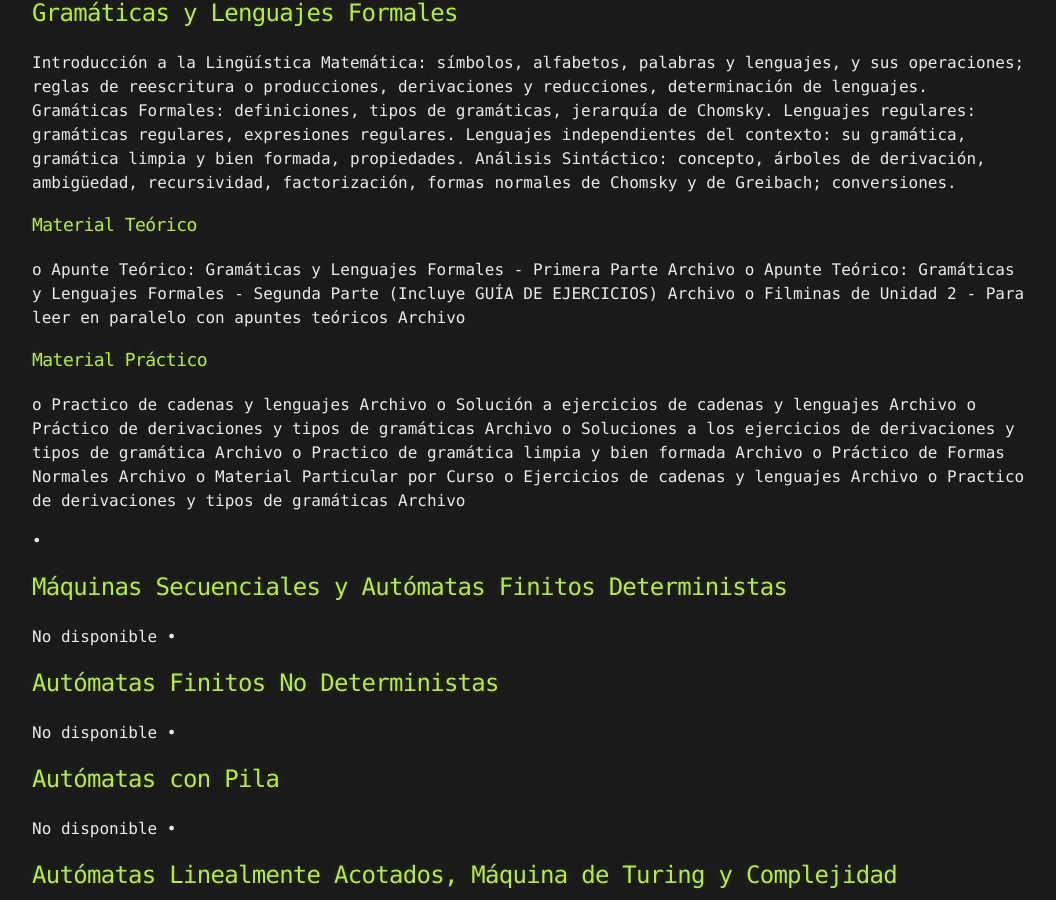
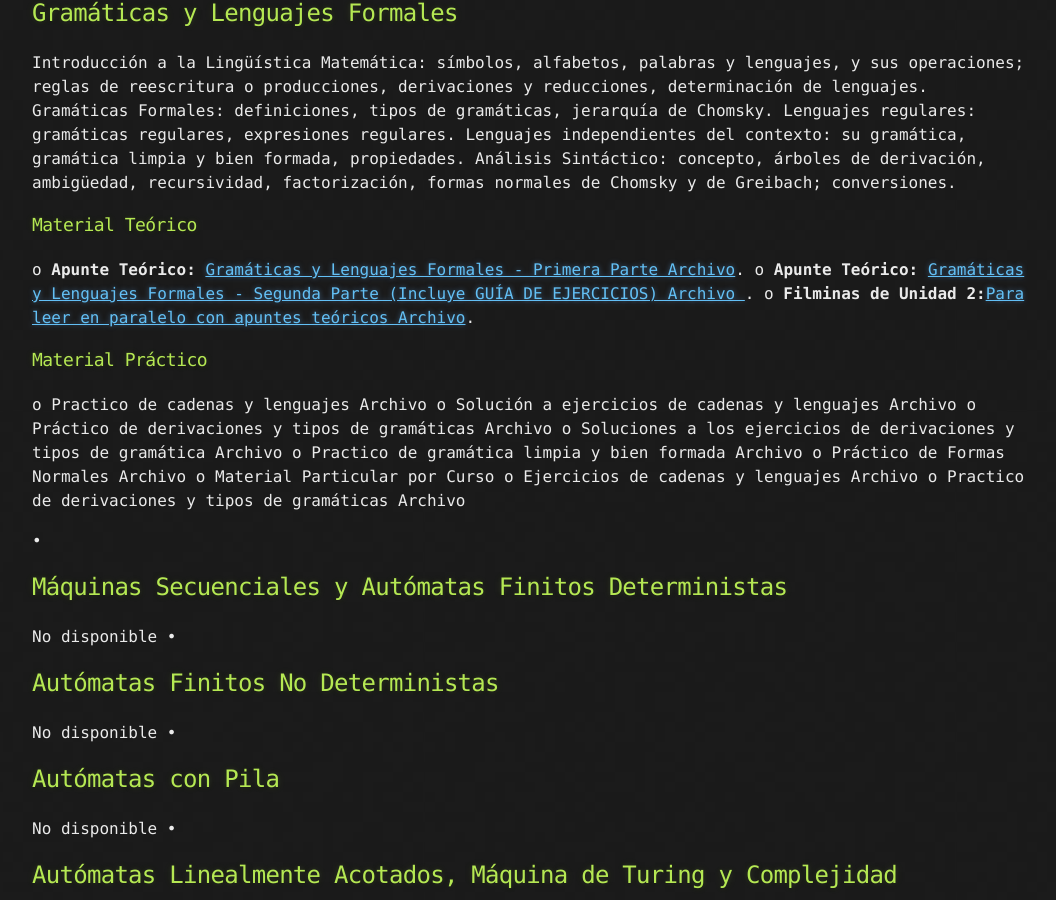
Before and after one commit to Ismael0351/utnfrcssl, a Jekyll site: the page built from index.md, in a window 1280 px wide and 900 px high, scrolled down 653 px. Shown: the whole window, without its empty margins (108-1164 px from the left). Built offline with Jekyll 4.4.1, drawn with Linux system fonts in a browser that asks for light colours; our own code applies the rules of GitHub Pages for plain Markdown files; the repository's description, which GitHub fills in, is left out; part of the change alters nothing that is shown.

```diff
--- a/index.md
+++ b/index.md
@@ -20,9 +20,9 @@ Teoría de Autómatas y Lenguajes: Historia y concepto de máquinas abstractas y
 ## Gramáticas y Lenguajes Formales
 Introducción a la Lingüística Matemática: símbolos, alfabetos, palabras y lenguajes, y sus operaciones; reglas de reescritura o producciones, derivaciones y reducciones, determinación de lenguajes. Gramáticas Formales: definiciones, tipos de gramáticas, jerarquía de Chomsky. Lenguajes regulares: gramáticas regulares, expresiones regulares. Lenguajes independientes del contexto: su gramática, gramática limpia y bien formada, propiedades. Análisis Sintáctico: concepto, árboles de derivación, ambigüedad, recursividad, factorización, formas normales de Chomsky y de Greibach; conversiones.
 ### 	Material Teórico
-o	 Apunte Teórico: Gramáticas y Lenguajes Formales - Primera Parte Archivo
-o	 Apunte Teórico: Gramáticas y Lenguajes Formales - Segunda Parte (Incluye GUÍA DE EJERCICIOS) Archivo
-o	 Filminas de Unidad 2 - Para leer en paralelo con apuntes teóricos Archivo
+o	 **Apunte Teórico:** <a href="https://www.dropbox.com/s/gevcz48jj5qbbzw/SSL_Clase03.pdf?dl=0" target="_blank">Gramáticas y Lenguajes Formales - Primera Parte Archivo</a>.
+o	 **Apunte Teórico:** <a href="https://www.dropbox.com/s/5x15nx0v43czb2m/SSL-ApunteTeoricoU2-1.pdf?dl=0" target="_blank">Gramáticas y Lenguajes Formales - Segunda Parte (Incluye GUÍA DE EJERCICIOS) Archivo </a>.
+o	 **Filminas de Unidad 2:**<a href="https://www.dropbox.com/s/nujtv43kc5usdjm/SSL-ApunteTeoricoU2-2.pdf?dl=0" target="_blank">Para leer en paralelo con apuntes teóricos Archivo</a>.
 
 ### 	Material Práctico
 o	 Practico de cadenas y lenguajes Archivo
```
